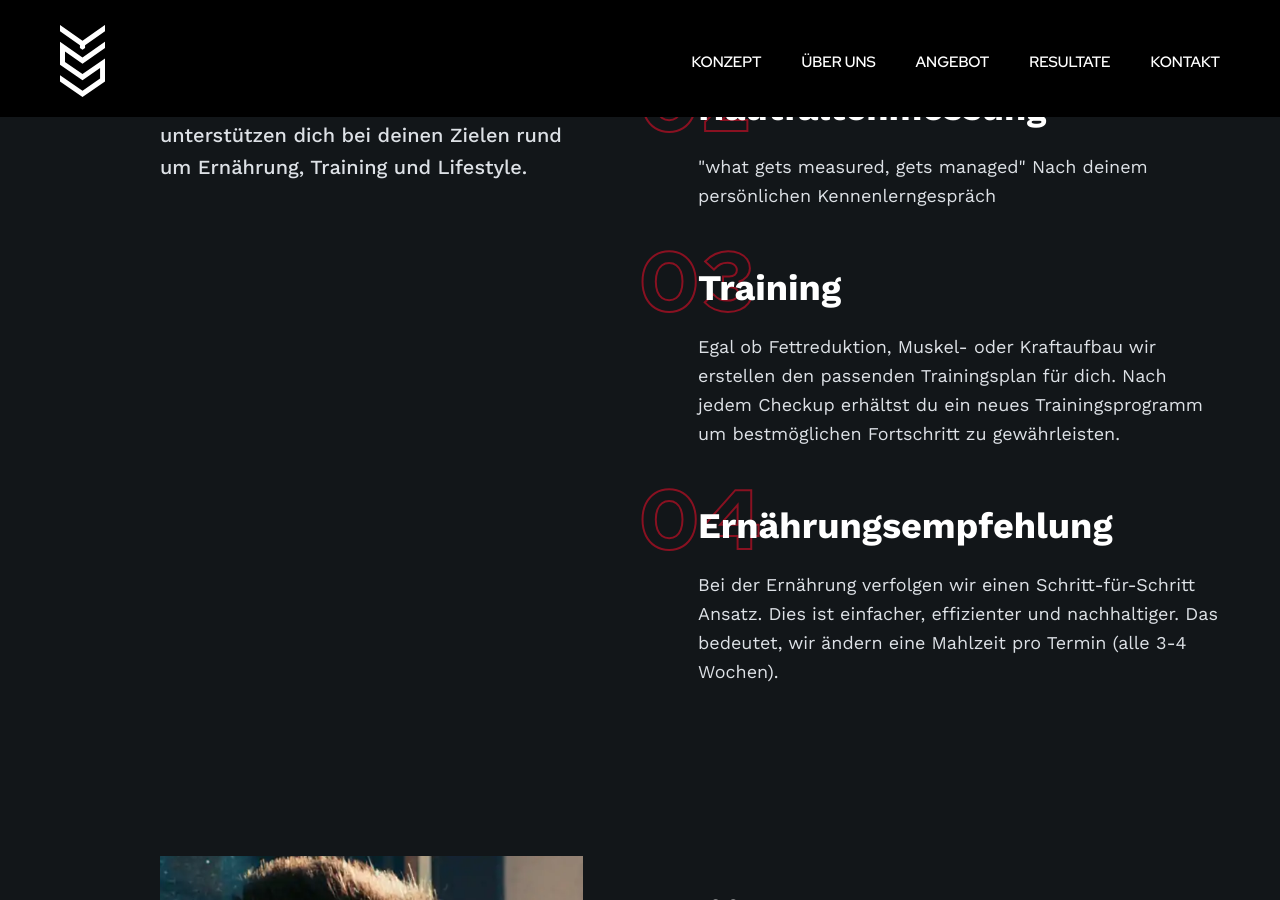
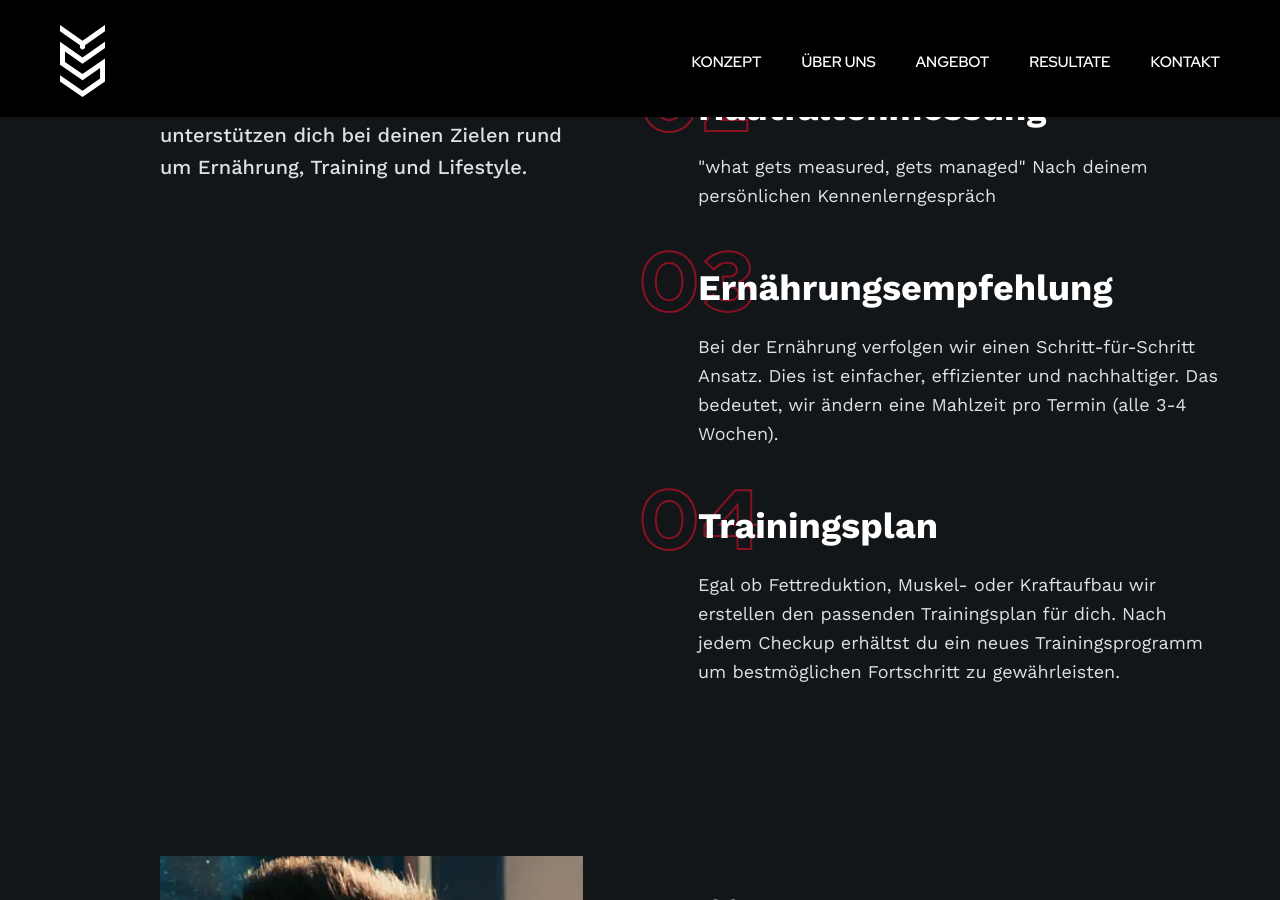
Before and after one commit to yspt-de/www, a Jekyll site: the page built from index.markdown, in a window 1280 px wide and 900 px high, scrolled down 969 px. Built offline with Jekyll 4.4.1, drawn with Linux system fonts in a browser that asks for light colours.

Commit message:
Update from Forestry.io Yusuf Shafiq updated index.markdown

```diff
--- a/index.markdown
+++ b/index.markdown
@@ -15,14 +15,14 @@ concept-steps:
   text: |-
     "what gets measured, gets managed"
     Nach deinem persönlichen Kennenlerngespräch
-- title: Training
-  text: Egal ob Fettreduktion, Muskel- oder Kraftaufbau wir erstellen den passenden
-    Trainingsplan für dich. Nach jedem Checkup erhältst du ein neues Trainingsprogramm
-    um bestmöglichen Fortschritt zu gewährleisten.
 - title: Ernährungsempfehlung
   text: Bei der Ernährung verfolgen wir einen Schritt-für-Schritt Ansatz. Dies ist
     einfacher, effizienter und nachhaltiger. Das bedeutet, wir ändern eine Mahlzeit
     pro Termin (alle 3-4 Wochen).
+- title: Trainingsplan
+  text: Egal ob Fettreduktion, Muskel- oder Kraftaufbau wir erstellen den passenden
+    Trainingsplan für dich. Nach jedem Checkup erhältst du ein neues Trainingsprogramm
+    um bestmöglichen Fortschritt zu gewährleisten.
 about-h2: Über YSPT
 about-image: "/assets/images/personal-trainer-muenchen-yusuf.webp"
 about-image-alt: Personal Trainer München Yussuf
```
